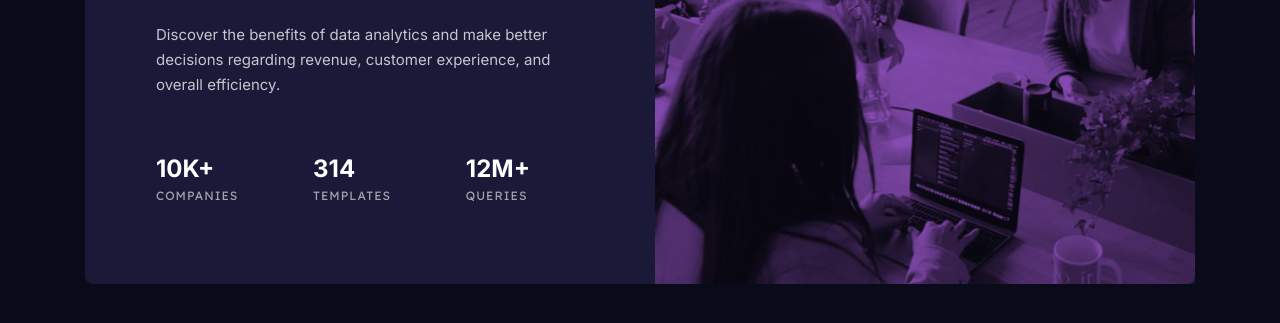
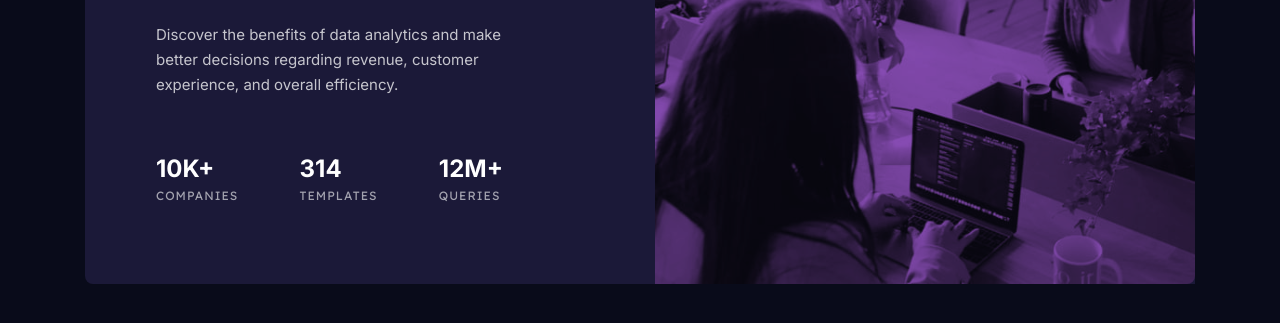
Before and after one commit to Madmanden/stats-preview-card-component, a plain HTML site: page index.html in a window 1280 px wide. Shown: the part 339-662 px from the top of the page. Drawn offline with Linux system fonts and the light colour scheme.

Commit message:
fixed layout

```diff
--- a/style/style.scss
+++ b/style/style.scss
@@ -167,15 +167,18 @@ body {
     }
 
     &__body__content {
+      margin: 0;
       margin-top: 25px;
-      width: inherit;
+      width: 374px;
+      text-align: left;
+
     }
 
     &__footer {
       flex-direction: row;
       justify-content: space-between;
       height: auto;
-      width: 374px;
+      width: 347px;
       padding: 0;
       margin-top: 57px;
     }
```
Also changed, not shown: style/style.css, 1 other file.
